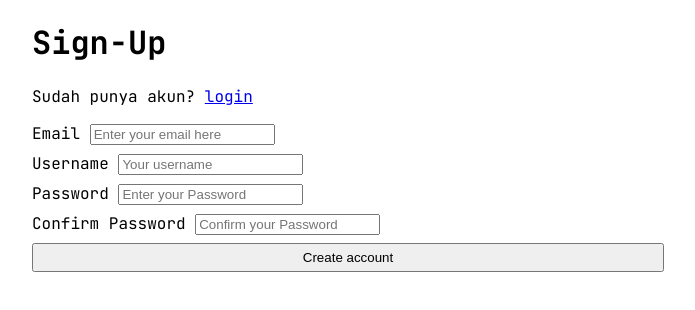
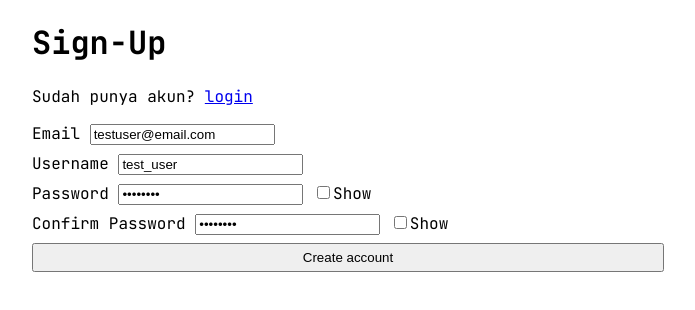
Before and after one commit to AminBadani/simple-blog, a SvelteKit app: page /register in a window 1280 px wide. Shown: the top 310 px of the page, without its empty margins (292-987 px from the left). Built offline with nearby package versions, Linux system fonts and the light colour scheme.

Commit message:
add funcionality for register page

```diff
--- a/src/routes/(auth)/register/+page.svelte
+++ b/src/routes/(auth)/register/+page.svelte
@@ -1,22 +1,94 @@
+<script>
+    let userInput = $state({
+        email: "testuser@email.com",
+        username: "test_user",
+        password: "password",
+        confirmPassword: "password",
+    });
+    let showPass = $state(false);
+    let showConfirmPass = $state(false);
+    let message = $state('')
+
+    async function register() {
+        if (!userInput.email) return message = "Email tidak boleh kosong"
+        if (!userInput.username.trim()) return message = "Username tidak boleh kosong"
+        if (!userInput.password) return message = "Password tidak boleh kosong"
+        if (userInput.confirmPassword != userInput.password) return message = "Konfirmasi password tidak sama dengan password"
+        message = ''
+
+        const requestOptions = {
+            method: 'POST',
+            body: JSON.stringify({
+                email: userInput.email,
+                username: userInput.username,
+                password: userInput.password,
+            }),
+            headers: {
+            'Content-Type': 'application/json',
+            'Accept': 'application/json'
+            }
+        }
+
+        const response = await fetch('/api/user', requestOptions);
+        const data = await response.json()
+        message = data.message;
+    }
+</script>
+
 <div class="container">
     <h1>Sign-Up</h1>
     <p>Sudah punya akun? <a href="/login">login</a></p>
-    <form action="">
+
+    {#if message}
+        <div class="message">Message: {message}</div>
+    {/if}
+
+    <form onsubmit={() => register()}>
         <div class="input">
             <label for="email">Email</label>
-            <input type="text" placeholder="Enter your email here">
+            <input
+                type="email"
+                placeholder="Enter your email here"
+                bind:value={userInput.email}
+
+            />
         </div>
         <div class="input">
             <label for="username">Username</label>
-            <input type="text" placeholder="Your username">
+            <input
+                type="text"
+                placeholder="Your username"
+                bind:value={userInput.username}
+
+            />
         </div>
         <div class="input">
             <label for="password">Password</label>
-            <input type="text" placeholder="Enter your Password">
+            <input
+                type={showPass ? "text" : "password"}
+                placeholder="Enter your Password"
+                bind:value={userInput.password}
+
+            />
+            <input
+                type="checkbox"
+                id="show_pass"
+                bind:checked={showPass}
+            /><label for="show_pass">Show</label>
         </div>
         <div class="input">
             <label for="confirm_password">Confirm Password</label>
-            <input type="text" placeholder="Confirm your Password">
+            <input
+                type={showConfirmPass ? "text" : "password"}
+                placeholder="Confirm your Password"
+                bind:value={userInput.confirmPassword}
+
+            />
+            <input
+                type="checkbox"
+                id="show_confirm_pass"
+                bind:checked={showConfirmPass}
+            /><label for="show_confirm_pass">Show</label>
         </div>
         <button type="submit">Create account</button>
     </form>
```
